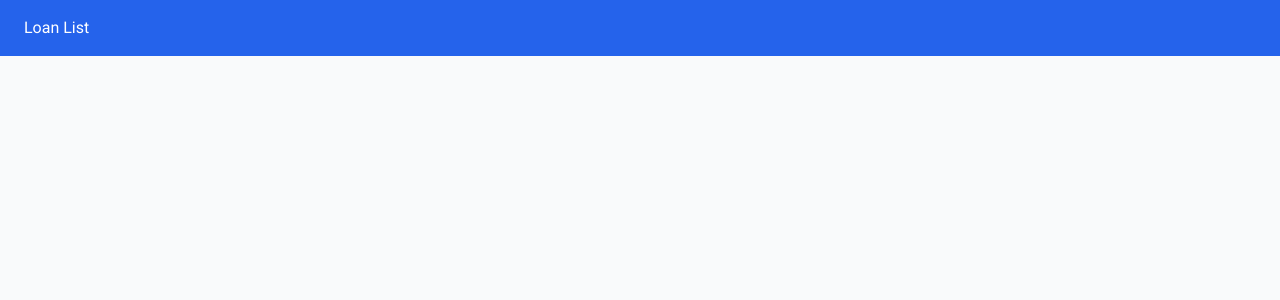
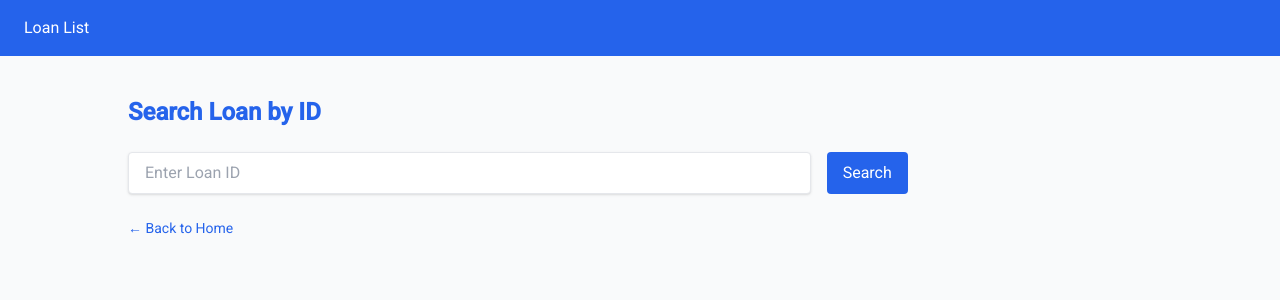
Before and after one commit to hengtan/take-home-fundo, an Angular app in the folder frontend/: page /loan-detail in a window 1280 px wide. Before the commit this address led to /. Shown: the top 300 px of the page. Built offline with nearby package versions, Linux system fonts and the light colour scheme.

Commit message:
feat: add LoanDetailComponent for viewing loan details by ID and update routing

```diff
--- a/frontend/src/app/app.routes.ts
+++ b/frontend/src/app/app.routes.ts
@@ -1,10 +1,10 @@
 import { Routes } from '@angular/router';
 import { LoanListComponent } from './components/loan-list/loan-list.component';
 import {HomeComponent} from './components/home/ home.component';
+import {LoanDetailComponent} from './components/loan-detail/loan-detail.component';
 
 export const routes: Routes = [
   { path: '', component: HomeComponent },           // página inicial
   { path: 'loans', component: LoanListComponent },  // rota de lista de empréstimos
-  // futuras rotas:
-  // { path: 'another-endpoint', component: AnotherComponent },
+  { path: 'loan-detail', component: LoanDetailComponent }, // acesso via input
 ];
--- a/frontend/src/app/components/home/home.component.html
+++ b/frontend/src/app/components/home/home.component.html
@@ -8,13 +8,13 @@
         routerLink="/loans"
         class="px-6 py-3 bg-blue-600 text-white font-semibold rounded-lg shadow hover:bg-blue-700 transition"
       >
-        📄 View Loan List
+        View Loan List
       </a>
       <a
-        routerLink="/another-endpoint"
+        routerLink="/loan-detail"
         class="px-6 py-3 bg-green-600 text-white font-semibold rounded-lg shadow hover:bg-green-700 transition"
       >
-        🔄 Another Endpoint
+        View Loan Details
       </a>
       <a
         routerLink="/third-endpoint"
--- /dev/null
+++ b/frontend/src/app/components/loan-detail/loan-detail.component.html
@@ -0,0 +1,26 @@
+<div class="space-y-6">
+  <h2 class="text-2xl font-bold text-blue-600">Search Loan by ID</h2>
+
+  <div class="flex flex-col sm:flex-row gap-4">
+    <input [(ngModel)]="loanId" type="text" placeholder="Enter Loan ID"
+           class="w-full sm:w-2/3 px-4 py-2 border rounded shadow focus:outline-none focus:ring-2 focus:ring-blue-400" />
+    <button (click)="fetchLoan()" class="bg-blue-600 text-white px-4 py-2 rounded hover:bg-blue-700 transition">
+      Search
+    </button>
+  </div>
+
+  <div *ngIf="error" class="text-red-600 font-medium">{{ error }}</div>
+
+  <div *ngIf="loan" class="bg-white rounded shadow p-6 border">
+    <h3 class="text-xl font-bold mb-4 text-gray-700">Loan Details</h3>
+    <ul class="space-y-2 text-sm">
+      <li><strong>ID:</strong> {{ loan.id }}</li>
+      <li><strong>Applicant Name:</strong> {{ loan.applicantName }}</li>
+      <li><strong>Amount:</strong> {{ loan.amount | currency:'USD' }}</li>
+      <li><strong>Current Balance:</strong> {{ loan.currentBalance | currency:'USD' }}</li>
+      <li><strong>Status:</strong> {{ loan.status }}</li>
+    </ul>
+  </div>
+
+  <a routerLink="/" class="inline-block text-blue-600 hover:underline mt-6 text-sm">&larr; Back to Home</a>
+</div>
--- /dev/null
+++ b/frontend/src/app/components/loan-detail/loan-detail.component.ts
@@ -0,0 +1,28 @@
+import { Component } from '@angular/core';
+import { CommonModule } from '@angular/common';
+import { FormsModule } from '@angular/forms';
+import { HttpClient } from '@angular/common/http';
+
+@Component({
+  selector: 'app-loan-detail',
+  standalone: true,
+  imports: [CommonModule, FormsModule],
+  templateUrl: './loan-detail.component.html',
+})
+export class LoanDetailComponent {
+  loanId: string = '';
+  loan: any = null;
+  error: string | null = null;
+
+  constructor(private http: HttpClient) {}
+
+  fetchLoan() {
+    this.loan = null;
+    this.error = null;
+
+    this.http.get<any>(`http://localhost:8080/loans/${this.loanId}`).subscribe({
+      next: (res) => (this.loan = res),
+      error: (err) => (this.error = 'Loan not found or invalid ID.'),
+    });
+  }
+}
```
Also changed, not shown: frontend/src/app/components/loan-detail/loan-detail.component.scss (added).
